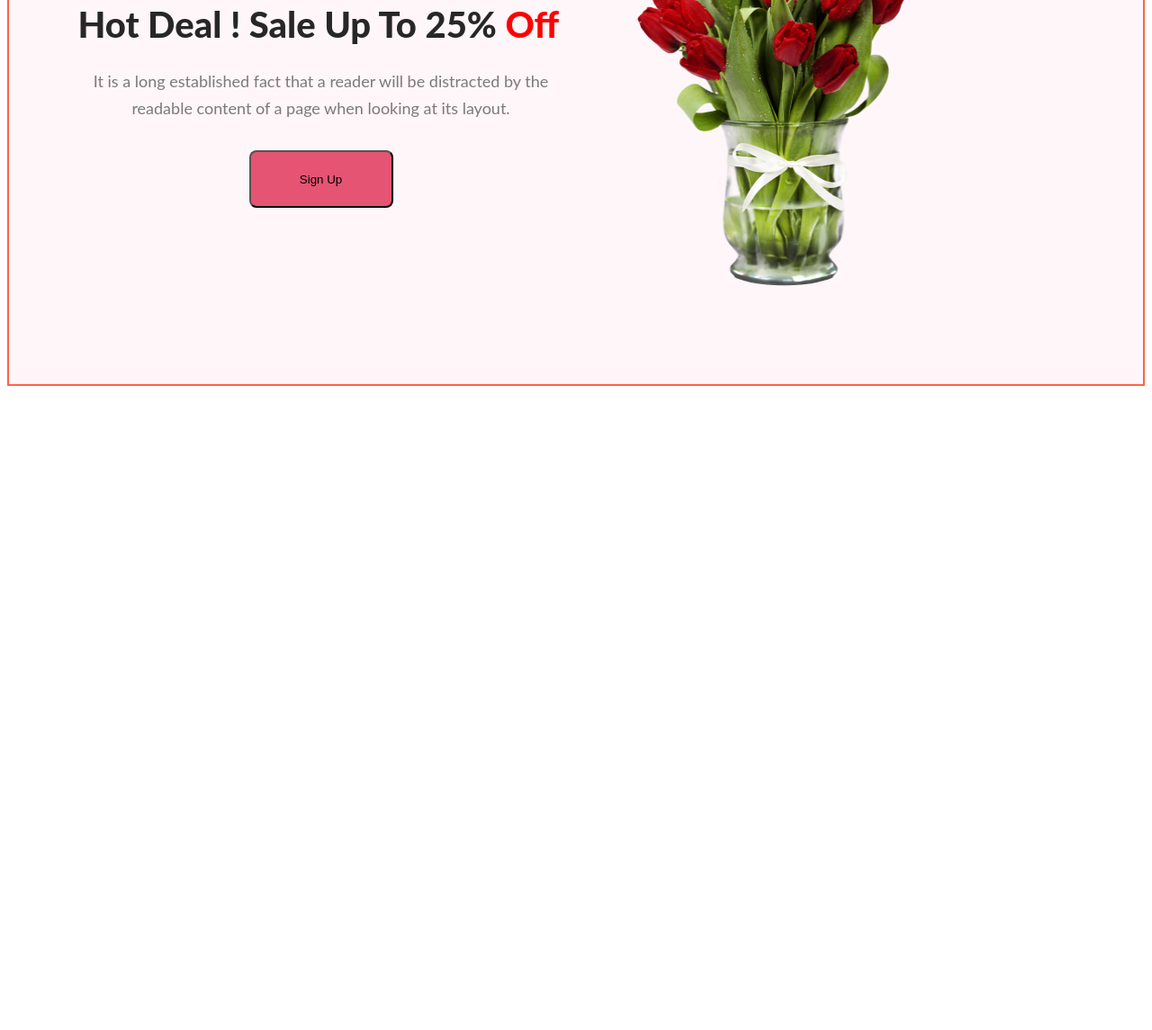
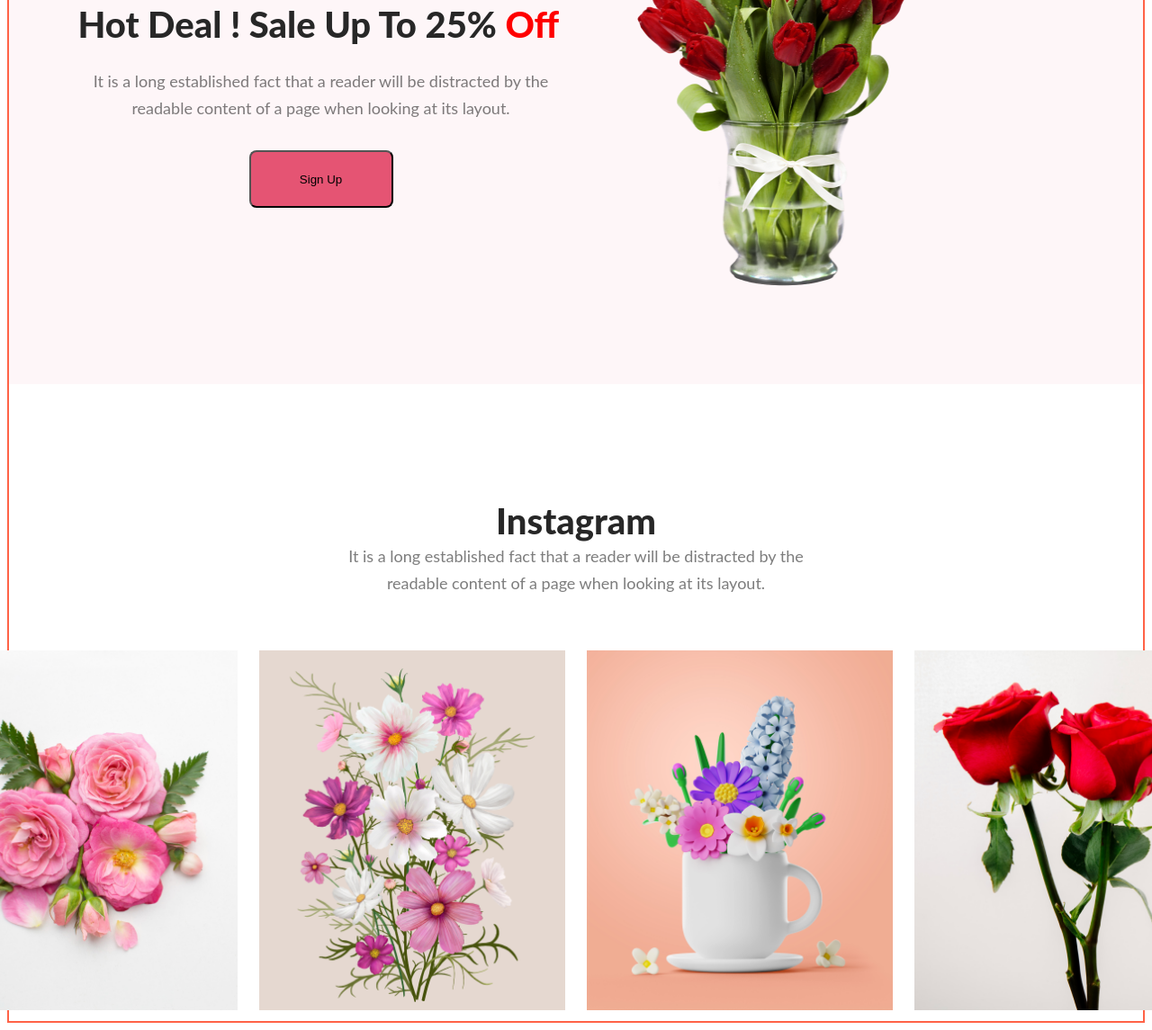
Before and after one commit to asifbuet047/programming-hero-assignment-1, a plain HTML site: page index.html in a window 1280 px wide. Shown: the part 2545-3690 px from the top of the page at 90% size. Before the commit the page ends 2982 px from the top, so only its background shows below. Drawn offline with Linux system fonts and the light colour scheme.

Commit message:
section 5 has done

```diff
--- a/index.html
+++ b/index.html
@@ -84,6 +84,24 @@
             </div>
         </div>
 
+
+        <!-- Section 5 Social networking-->
+        <!-- Emmet abbr/ div.main-social-section-div>section.main-social-section-header>h2{Instagram}+p{It is a long established fact that a reader will be distracted by the readable content of a page when looking at its layout.}^div.main-social-section-photos>img[src="" alt=""].main-social-photos-style-->
+        <div class="main-social-section-div">
+            <section class="main-social-section-header">
+                <h2 class="common-header-style">Instagram</h2>
+                <p class="common-paragraph-style">It is a long established fact that a reader will be distracted by the
+                    readable content of a page when
+                    looking at its layout.</p>
+            </section>
+            <div class="main-social-section-photos">
+                <img src="./assets/images/Flower 01.png" alt="">
+                <img src="./assets/images/Rectangle 4.png" alt="">
+                <img src="./assets/images/Rectangle 5.png" alt="">
+                <img src="./assets/images/Rectangle 6.png" alt="">
+            </div>
+        </div>
+
     </main>
 
 </body>
--- a/styles/style.css
+++ b/styles/style.css
@@ -297,3 +297,49 @@
     width: 320px;
     height: 420px;
 }
+
+.main-social-section-div {
+    /* border: 2px solid tomato; */
+    padding-top: 128px;
+    display: flex;
+    flex-direction: column;
+    justify-content: center;
+    align-items: center;
+
+}
+
+.main-social-section-header {
+    /* border: 2px solid tomato; */
+    display: flex;
+    flex-direction: column;
+    justify-content: center;
+    align-items: center;
+
+}
+
+.main-social-section-header>h2 {
+    /* border: 2px solid tomato; */
+    width: max-content;
+
+}
+
+.main-social-section-header>p {
+    /* border: 2px solid tomato; */
+
+}
+
+.main-social-section-photos {
+    /* border: 2px solid tomato; */
+    margin-top: 48px;
+    display: flex;
+    flex-direction: row;
+    justify-content: center;
+}
+
+.main-social-section-photos img {
+    /* border: 2px solid tomato; */
+    margin: 12px;
+    width: 340px;
+    height: 400px;
+
+}
```
